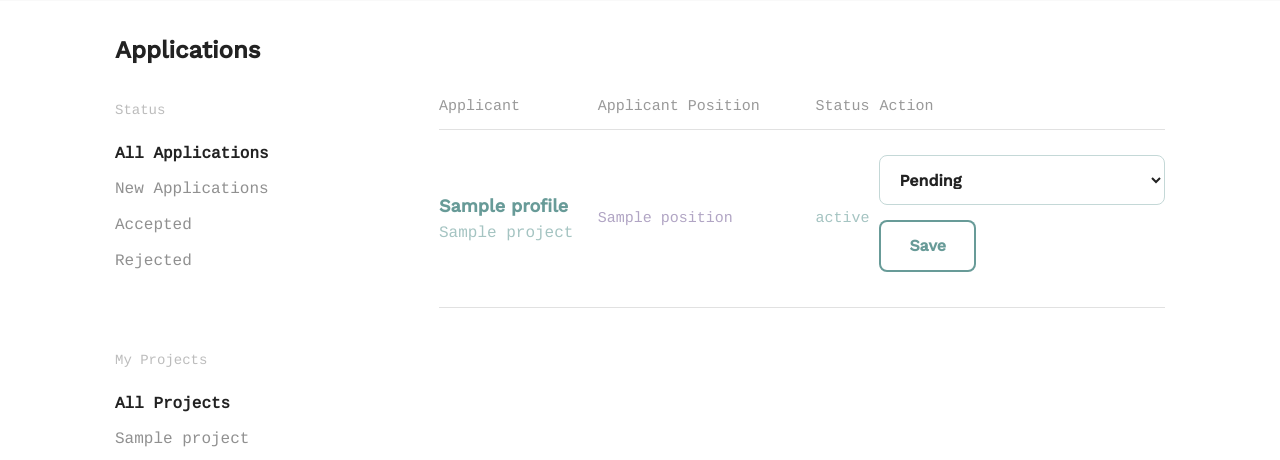
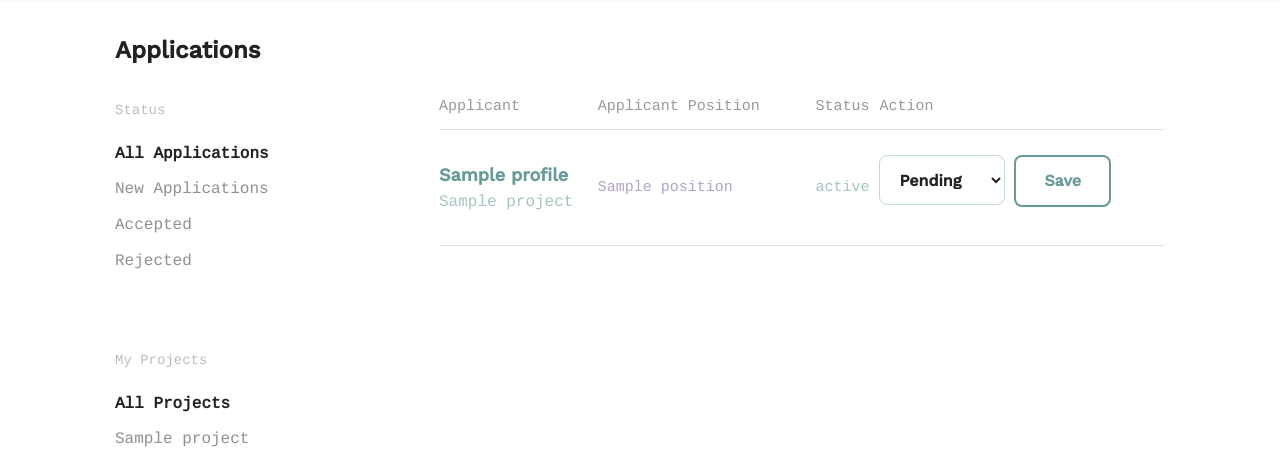
Before and after one commit to hyungmogu/social-team-builder, a Django app: page /applications/ in a window 1280 px wide. Shown: the part 170-630 px from the top of the page. Run offline with Django 3.2, Linux system fonts and the light colour scheme; a user stored in the database is signed in; tables that the repository leaves empty hold one stand-in row (values such as "Sample post"); parts of the project's set-up code (start-up, migrations or seed data) failed here and were passed over.

Commit message:
style: show select and btn by side '/application'

```diff
--- a/project/assets/css/global.css
+++ b/project/assets/css/global.css
@@ -2125,3 +2125,6 @@ input[type="email"].circle--input--h6, input[type="number"].circle--input--h6, i
 .margin-0 {
   margin: 0;
 }
+.display-inline {
+  display: inline-block;
+}
```
